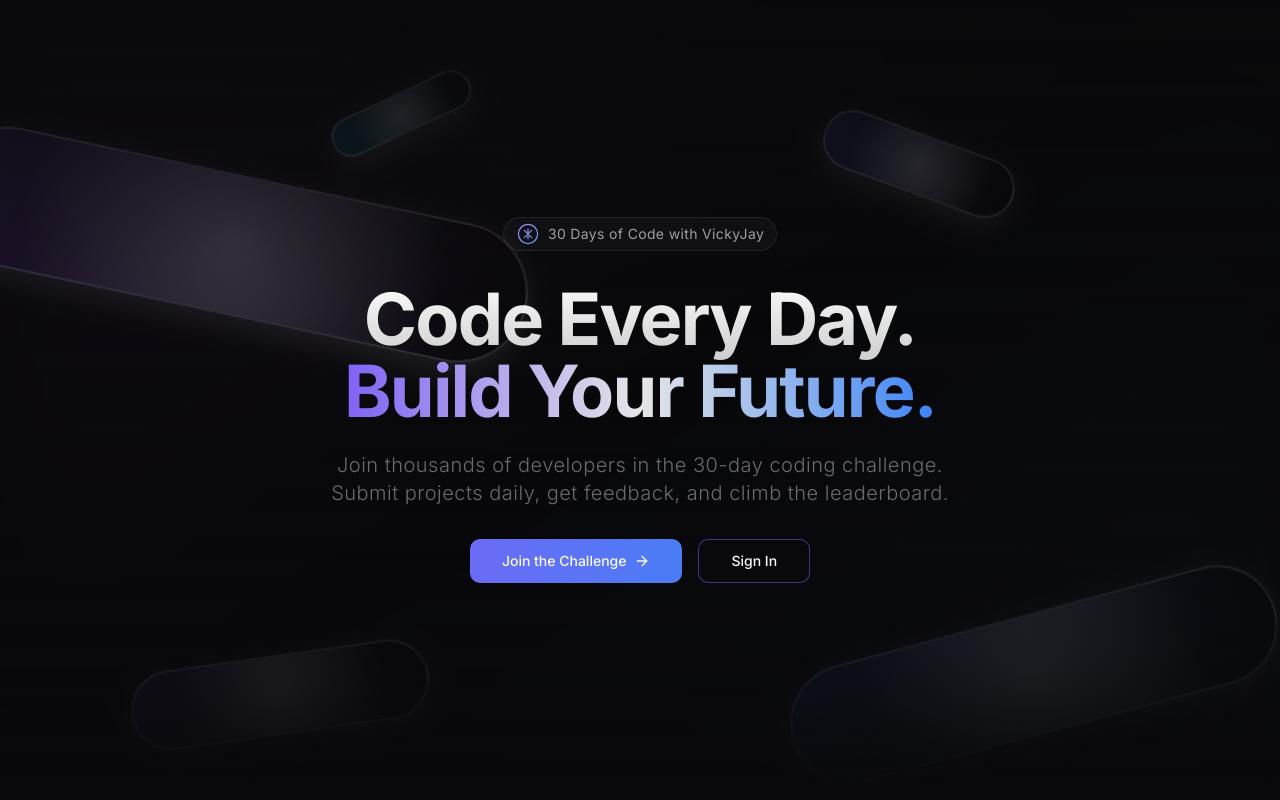
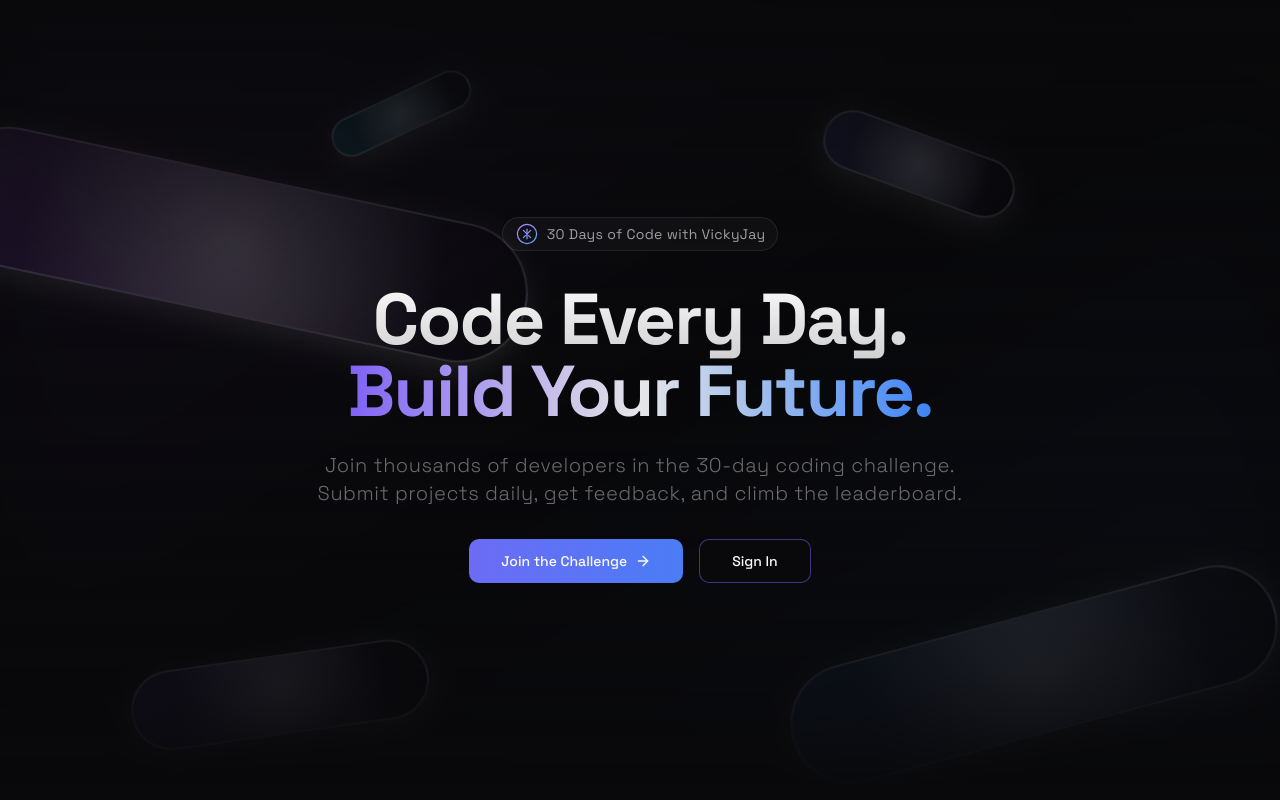
Before and after one commit to Ealfred1/30days-submission-platform, a Next.js app: page / in a window 1280 px wide. Shown: the top 800 px of the page. Built offline with nearby package versions, Linux system fonts and the light colour scheme; no server answers.

Commit message:
refactor: replace Inter font with Space Grotesk in layout component for improved typography

```diff
--- a/app/layout.tsx
+++ b/app/layout.tsx
@@ -1,12 +1,12 @@
 import type React from "react"
 import type { Metadata } from "next"
-import { Inter } from "next/font/google"
+import { Space_Grotesk } from "next/font/google"
 import "./globals.css"
 import { ThemeProvider } from "@/components/theme-provider"
 import { cn } from "@/lib/utils"
 import { AuthProvider } from "@/components/auth/auth-provider"
 
-const inter = Inter({ subsets: ["latin"] })
+const spaceGrotesk = Space_Grotesk({ subsets: ["latin"] })
 
 export const metadata: Metadata = {
   title: "Kairos | 30 Days of Code",
@@ -20,7 +20,7 @@ export default function RootLayout({
 }>) {
   return (
     <html lang="en" suppressHydrationWarning>
-      <body className={cn("min-h-screen bg-background font-sans antialiased", inter.className)}>
+      <body className={cn("min-h-screen bg-background antialiased", spaceGrotesk.className)}>
         <ThemeProvider attribute="class" defaultTheme="dark" enableSystem disableTransitionOnChange>
           <AuthProvider>{children}</AuthProvider>
         </ThemeProvider>
```
